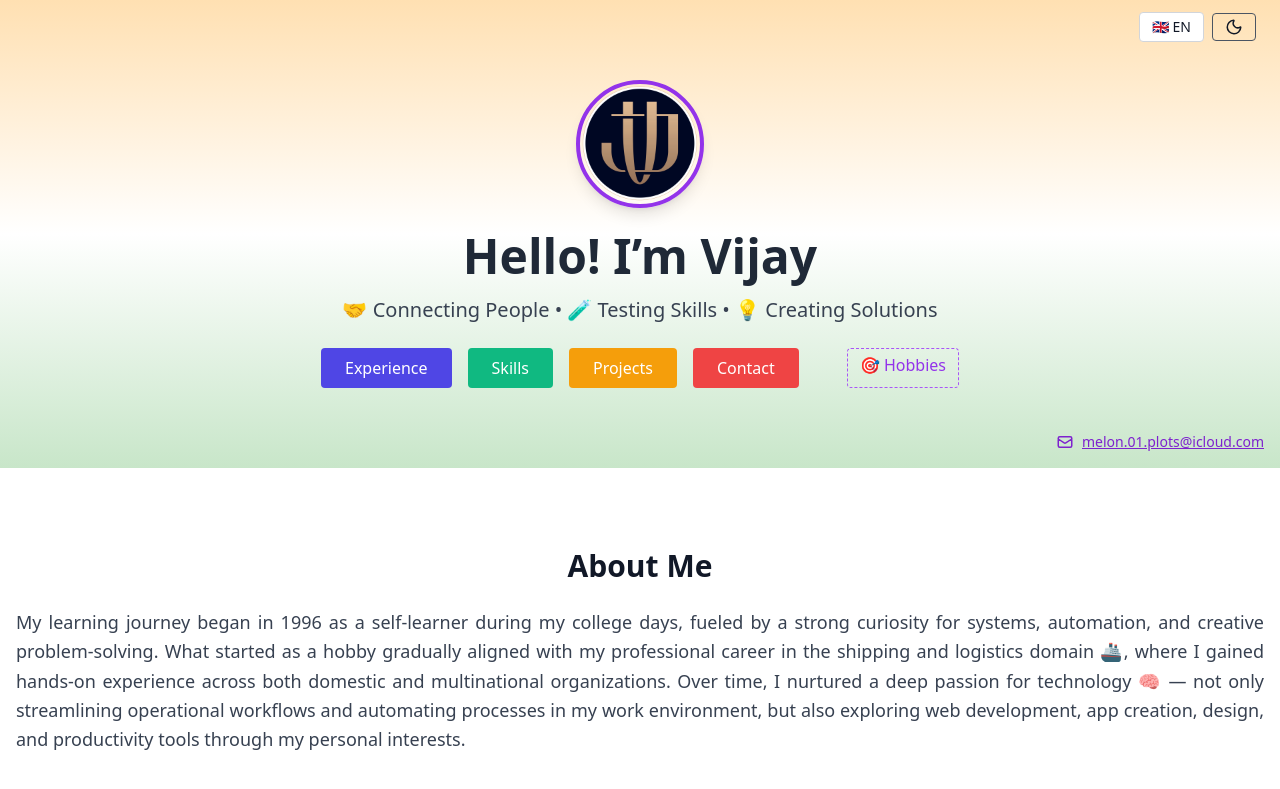
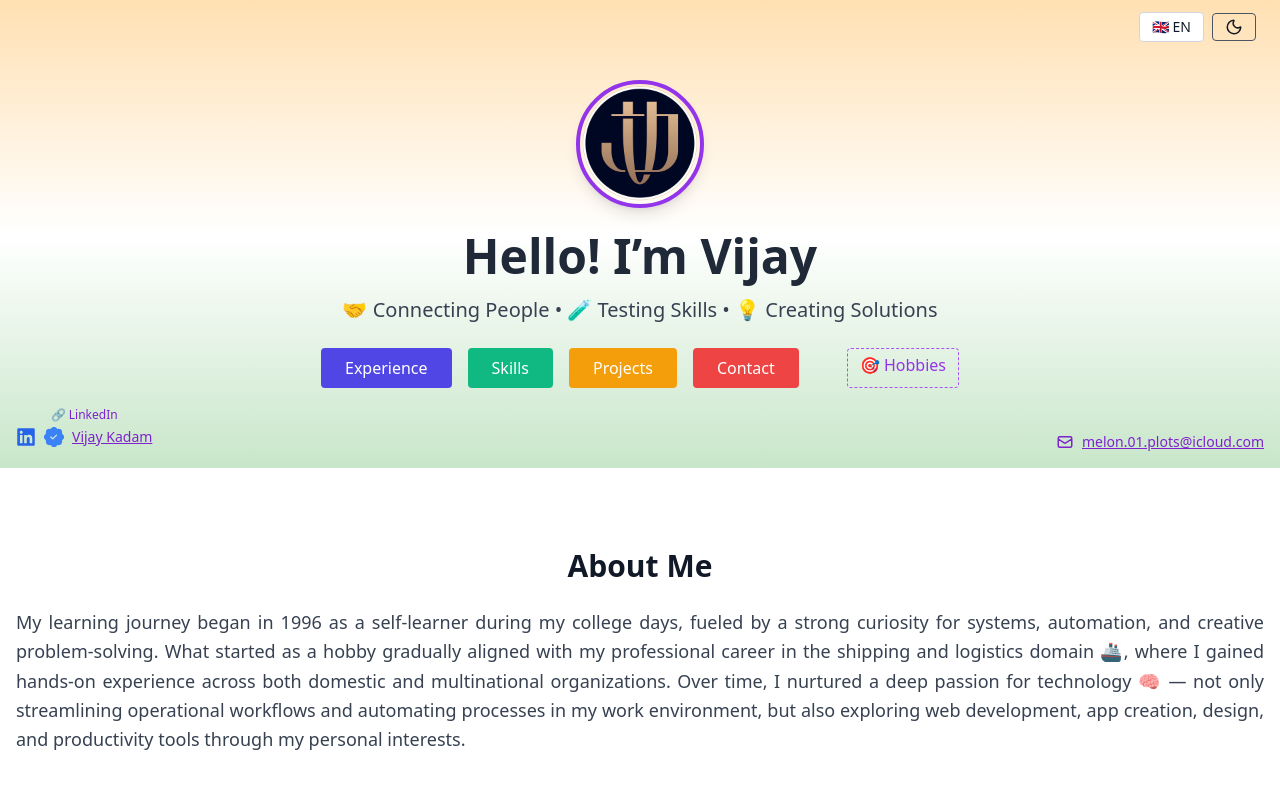
Before and after one commit to Vijay-SWEAF/vj-portfolio, a Next.js app: page / in a window 1280 px wide. Shown: the top 789 px of the page. Built offline with nearby package versions, Linux system fonts and the light colour scheme.

Commit message:
✨ Added LinkedIn badge with icon and verified mark in Hero section

```diff
--- a/components/Hero.tsx
+++ b/components/Hero.tsx
@@ -2,8 +2,10 @@
 import { useState, useEffect } from 'react';
 import { HiOutlineMail } from 'react-icons/hi';
 import { FaUser, FaEnvelope, FaPaperPlane } from 'react-icons/fa';
+import { FaLinkedin } from 'react-icons/fa';
+import { BsPatchCheckFill } from 'react-icons/bs';
 
-// Declare global for gtag
+
 declare global {
   interface Window {
     gtag?: (...args: any[]) => void;
@@ -44,7 +46,6 @@ export default function Hero() {
     script.src = 'https://platform.linkedin.com/badges/js/profile.js';
     script.async = true;
     script.defer = true;
-    script.type = 'text/javascript';
     document.body.appendChild(script);
   }, []);
 
@@ -75,22 +76,34 @@ export default function Hero() {
           </a>
         </div>
 
-        <div className="absolute bottom-4 left-4 flex items-center gap-2 text-sm text-purple-700 dark:text-purple-300">
-
-  <div className="badge-base LI-profile-badge"
+        {/* LinkedIn Badge */}
+        <div className="absolute bottom-4 left-4 text-sm text-purple-700 dark:text-purple-300">
+          <div className="text-xs mb-1">🔗 LinkedIn</div>
+          <div
+            className="badge-base LI-profile-badge"
             data-locale="en_US"
             data-size="medium"
             data-theme="light"
             data-type="HORIZONTAL"
             data-vanity="vk-01110110"
-       data-version="v1">
-    <a className="badge-base__link LI-simple-link"
-       href="https://in.linkedin.com/in/vk-01110110?trk=profile-badge">
+            data-version="v1"
+          >
+           <a
+    href="https://in.linkedin.com/in/vk-01110110"
+    target="_blank"
+    rel="noopener noreferrer"
+    className="inline-flex items-center gap-2 text-purple-700 dark:text-purple-300 hover:text-purple-900 dark:hover:text-white transition"
+  >
+    <FaLinkedin className="text-xl text-blue-600" />
+    <BsPatchCheckFill className="text-blue-500 text-xl" title="Verified Profile" />
+    <span className="underline font-medium">Vijay Kadam</span>
 
   </a>
           </div>
+
         </div>
 
+        {/* Email */}
         <div className="absolute bottom-4 right-4 flex items-center gap-2 text-sm text-purple-700 dark:text-purple-300">
           <HiOutlineMail className="text-lg" />
           <a href="mailto:melon.01.plots@icloud.com" className="underline hover:text-purple-500 transition">
```
Also changed, not shown: 1 other file (tests, documents, lock files or other folders). Lines whose indentation alone changed are shown as unchanged.
